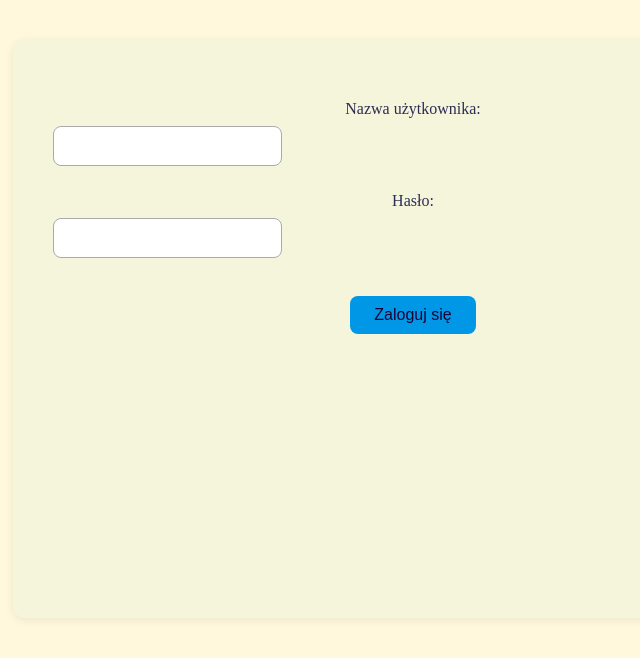
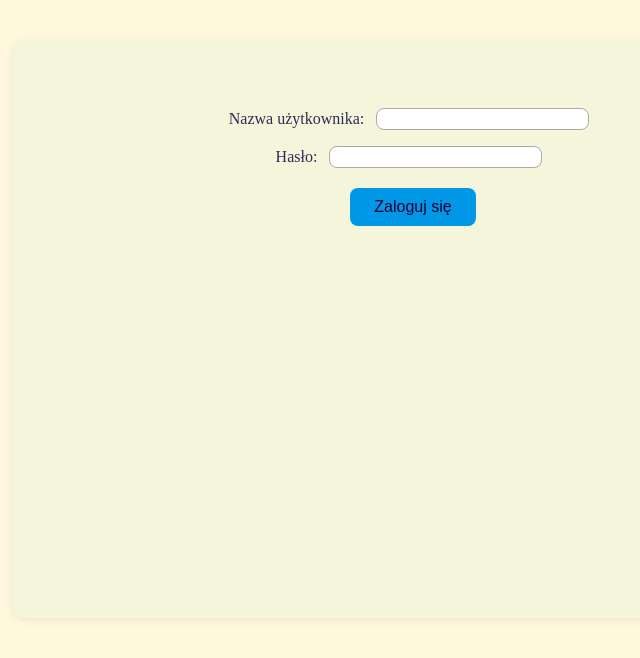
Before and after one commit to Kamil-codes/Kurs_careerwings, a Flask app: page /logowanie in a window 1280 px wide. Shown: the part 124-782 px from the top of the page, without its empty margins (227-867 px from the left). Run offline with Flask 3, Linux system fonts and the light colour scheme.

Commit message:
Update style.css

```diff
--- a/static/style.css
+++ b/static/style.css
@@ -111,19 +111,9 @@ form {
     text-align: center;
 }
 
-form input,
-form select,
-form textarea {
-    display: block;
-    margin-left: auto;
-    margin-right: auto;
-}
-
 textarea {
-    width: 90%;
+    width: 100%;
     margin: 10px auto;
-    display: block;
-    padding: 12px;
     font-size: 16px;
     font-family: inherit;
     border: 1px dashed rgb(136, 49, 49);
@@ -132,8 +122,7 @@ textarea {
 }
 
 select {
-    padding: 10px;
-    margin: 10px 0;
+    margin: 10px auto;
     border-radius: 8px;
     border: 1px solid #aaa;
     font-size: 16px;
@@ -141,8 +130,7 @@ select {
 
 input[type="text"],
 input[type="password"] {
-    padding: 10px;
-    margin: 8px 0;
+    margin: 8px;
     border: 1px solid #aaa;
     border-radius: 8px;
     font-size: 16px;
@@ -150,10 +138,6 @@ input[type="password"] {
 
 input[type="file"] {
     margin: 15px 0;
-}
-
-form {
-    margin: 20px 0;
 }
 
 button {
```
